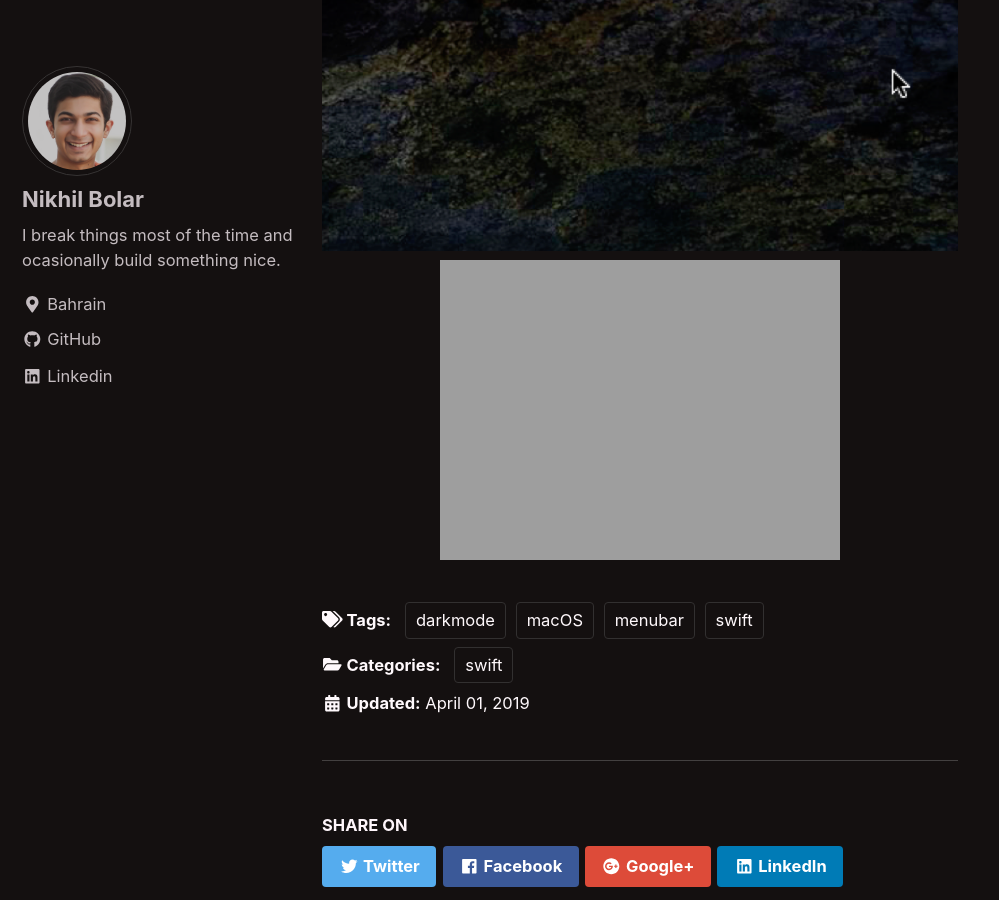
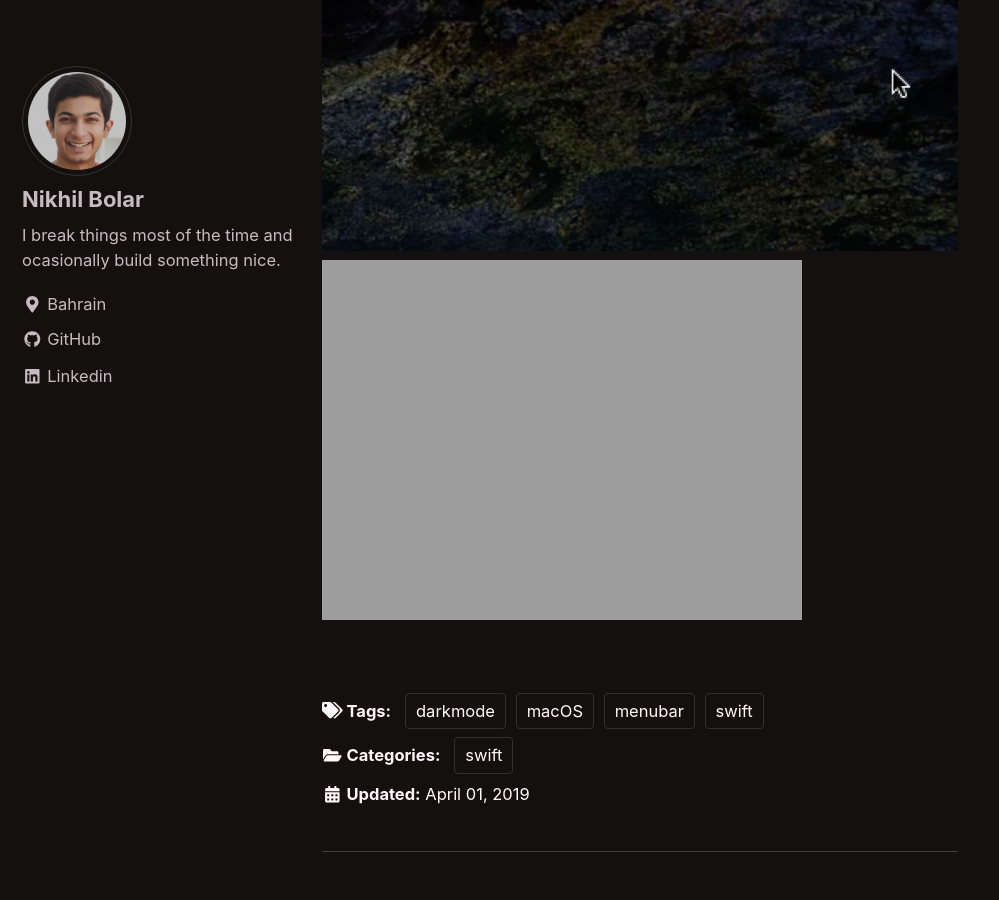
Before and after one commit to nbolar/nbolar.github.io, a Jekyll site: the page built from _posts/2019-04-01-darko.md, in a window 1280 px wide and 900 px high, scrolled down 1076 px. Shown: the whole window, without its empty margins (0-999 px from the left). Built offline with Jekyll 4.4.1, drawn with Linux system fonts in a browser that asks for light colours; cached includes are drawn as plain includes.

Commit message:
Update 2019-04-01-darko.md

```diff
--- a/_posts/2019-04-01-darko.md
+++ b/_posts/2019-04-01-darko.md
@@ -16,4 +16,4 @@
 
 <div style="width:image width px; font-size:80%; text-align:center;"><img src="{{ site.url }}{{ site.baseurl }}/images/darko_screenshot.png" alt="Darko" width="width" height="height" style="padding-bottom:0.5em;" /></div>
 
-<div style="width:image width px; font-size:80%; text-align:center;"><img src="{{ site.url }}{{ site.baseurl }}/images/darko_gif.mov" alt="Darko" width="width" height="480" style="padding-bottom:0.5em;" /></div>
+<img src="{{ site.url }}{{ site.baseurl }}/images/darko_gif.mov" alt="Darko" width="480" height="480" style="padding-bottom:0.5em;" />
```
